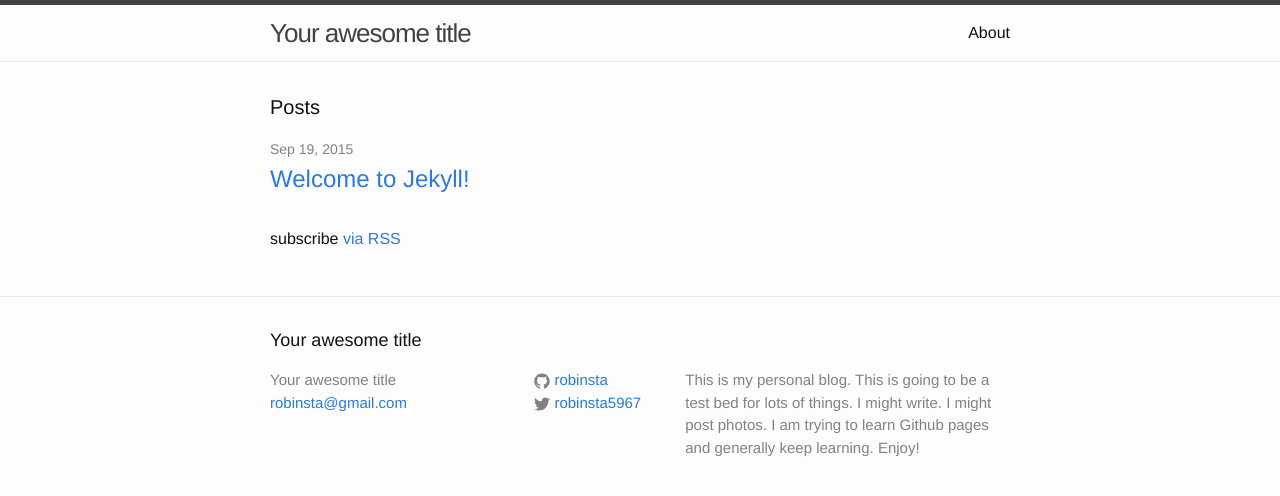
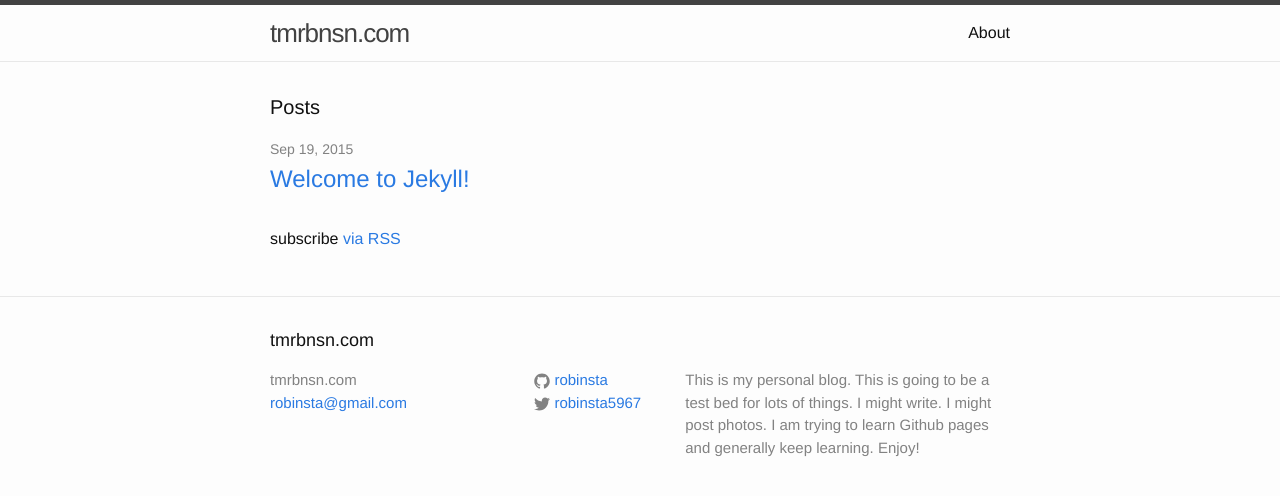
Before and after one commit to robinsta/robinsta.github.io, a Jekyll site: the page built from index.html, in a window 1280 px wide. Shown: the top 496 px of the page. Built offline with Jekyll 4.4.1, drawn with Linux system fonts in a browser that asks for light colours.

Commit message:
Added title

```diff
--- a/_config.yml
+++ b/_config.yml
@@ -1,5 +1,5 @@
 # Site settings
-title: Your awesome title
+title: tmrbnsn.com
 email: robinsta@gmail.com
 description: > # this means to ignore newlines until "baseurl:"
   This is my personal blog.  This is going to be a test bed for lots
```
